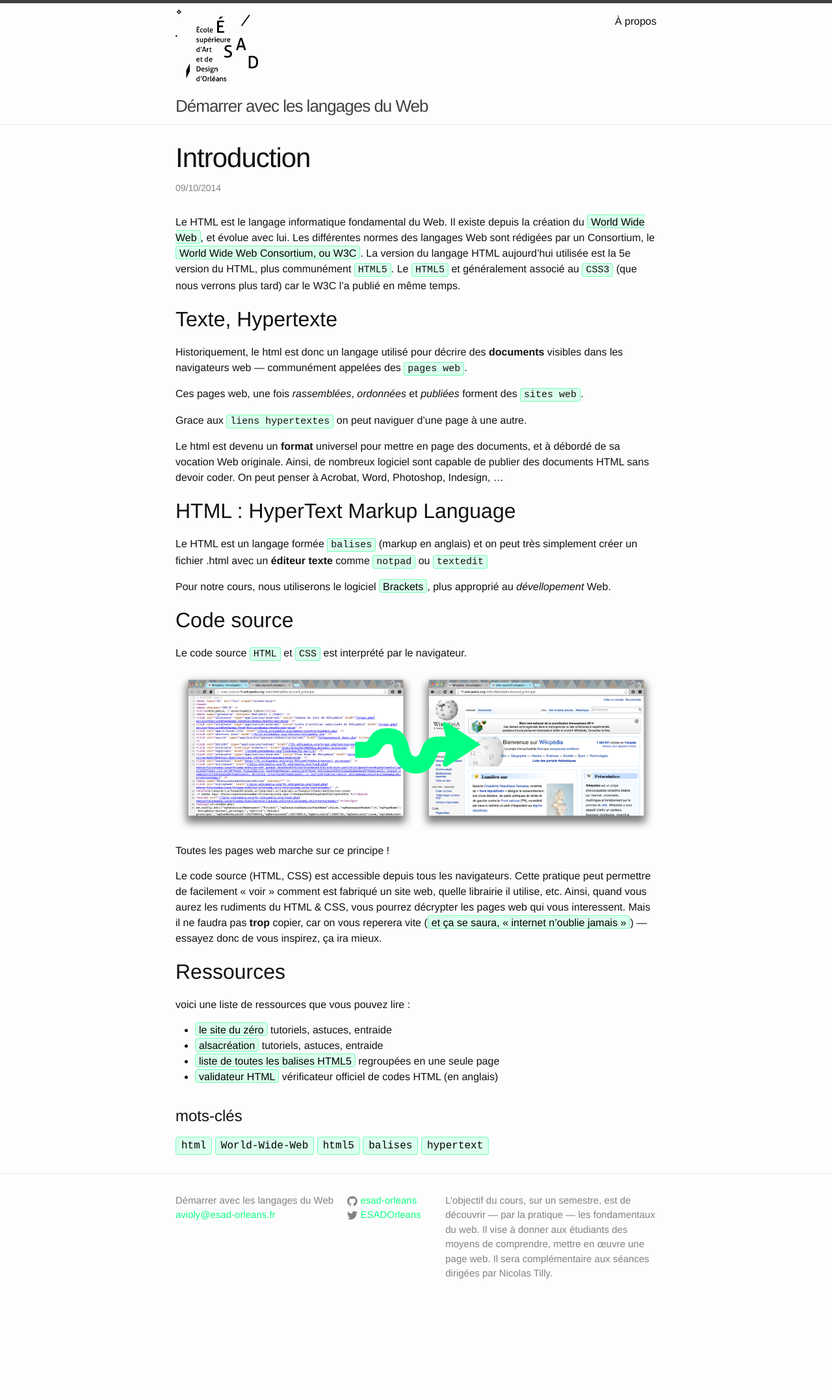
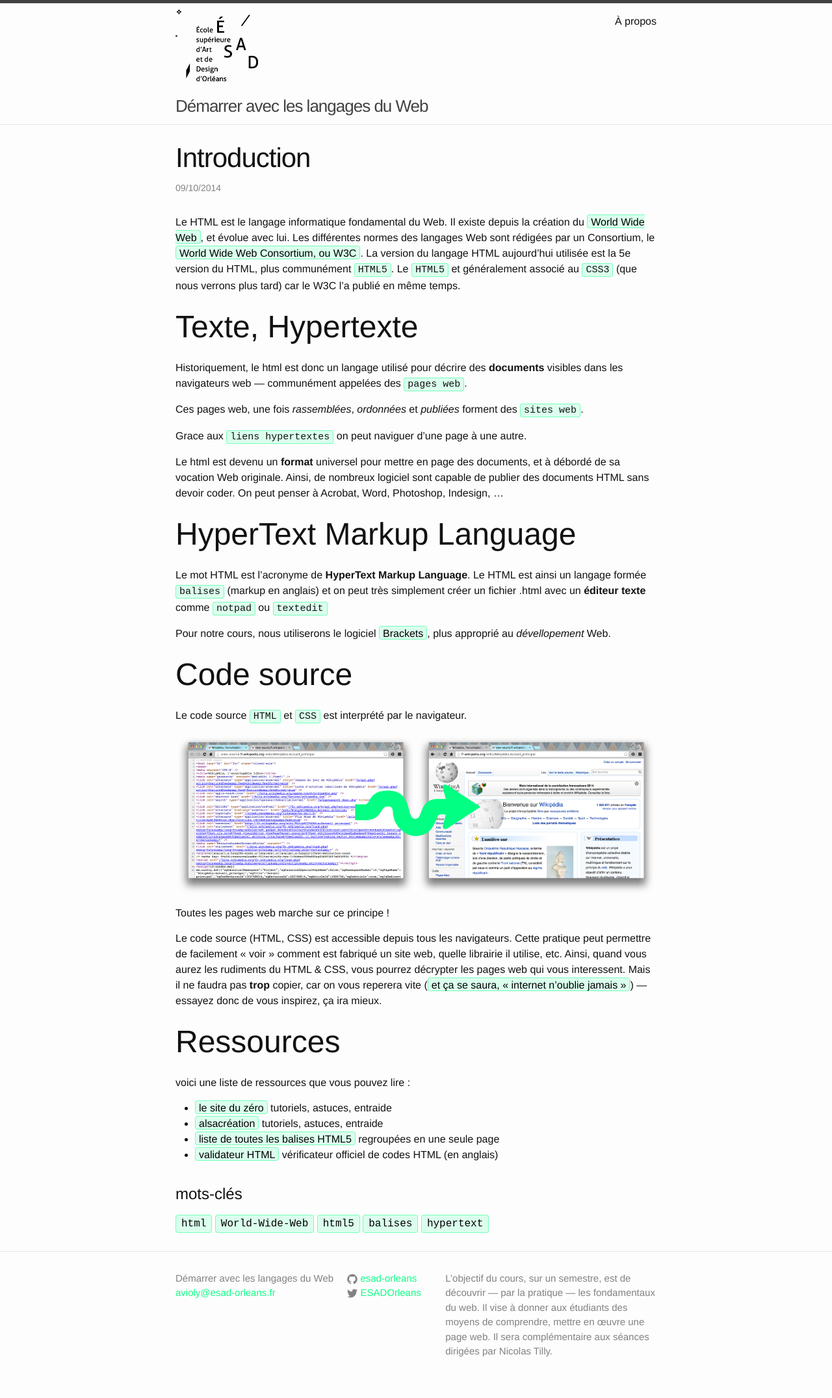
Before and after one commit to ESAD-Orleans/3dvg-web, a Jekyll site: the page built from _posts/2014-10-09-0-introduction.md, in a window 1280 px wide. Shown: the whole page at 65% size. Built offline with Jekyll 4.4.1, drawn with Linux system fonts in a browser that asks for light colours; before the commit the page ends 2031 px from its top, so only the background shows below that.

Commit message:
mise à jour

```diff
--- a/_layouts/post.html
+++ b/_layouts/post.html
@@ -20,4 +20,7 @@ layout: default
 	</ul>
 	{% endif %}
 
+	{% if pages %}
+	{% endif %}
+
 </div>
--- a/_posts/2014-10-09-0-introduction.md
+++ b/_posts/2014-10-09-0-introduction.md
@@ -24,10 +24,11 @@ Le html est devenu un **format** universel pour mettre en page des documents, et
 Ainsi, de nombreux logiciel sont capable de publier des documents HTML sans devoir coder.
 On peut penser à Acrobat, Word, Photoshop, Indesign, …
 
-HTML : HyperText Markup Language
+HyperText Markup Language
 ---
 
-Le HTML est un langage formée `balises` (markup en anglais) et on peut très simplement créer un fichier .html avec un **éditeur texte** comme `notpad` ou `textedit`
+Le mot HTML est l’acronyme de **HyperText Markup Language**.
+Le HTML est ainsi un langage formée `balises` (markup en anglais) et on peut très simplement créer un fichier .html avec un **éditeur texte** comme `notpad` ou `textedit`
 
 Pour notre cours, nous utiliserons le logiciel [Brackets], plus approprié au *dévellopement* Web.
 
--- a/_sass/_layout.scss
+++ b/_sass/_layout.scss
@@ -180,8 +180,10 @@
     list-style: none;
 
     > li {
-        margin-bottom: $spacing-unit;
+       // margin-bottom: $spacing-unit;
     }
+
+
 }
 
 .post-meta {
@@ -190,7 +192,7 @@
 }
 
 .post-link {
-    display: block;
+    //display: block;
     font-size: 24px;
 }
 
--- a/_sass/_upgrade.scss
+++ b/_sass/_upgrade.scss
@@ -15,3 +15,8 @@ ul.post-tags{
     font-family: monospace;
   }
 }
+.post-content{
+  h2{
+    font-size:$base-font-size*3;
+  }
+}
--- a/index.html
+++ b/index.html
@@ -11,12 +11,12 @@ layout: default
   <ul class="post-list">
     {% for post in site.posts reversed %}
       <li>
-        <span class="post-meta">{{ post.date | date: "%d/%m/%Y" }}</span>
 
         <h2>
           <a class="post-link" href="{{ post.url | prepend: site.baseurl }}">{{ post.title }}</a>
+	      <span class="post-meta">{{ post.date | date: "%d/%m/%Y" }}</span>
         </h2>
-      </li>
+	      </li>
     {% endfor %}
   </ul>
 
```
Also changed, not shown: _posts/2014-10-09-1-html-startup.md (+36 -1 lines), images/brackets-live-view-colorpicker.png (added), images/brackets-live-view-selection.png (added), images/brackets-live-view.png (added), images/brackets-thunder-icon.png (added).
